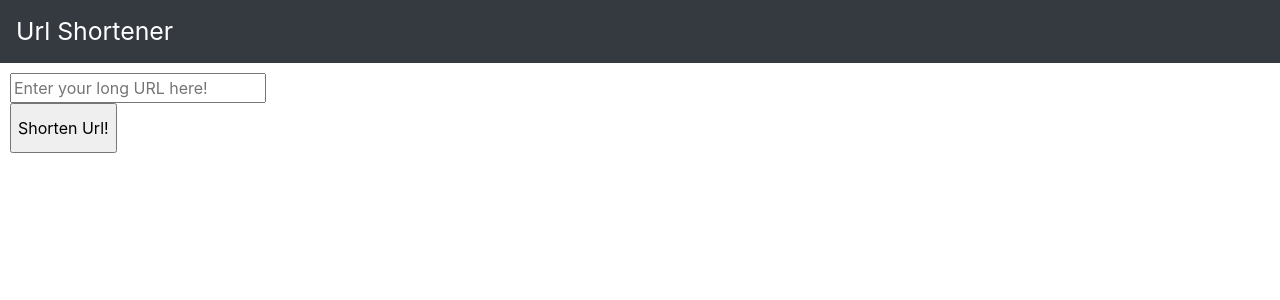
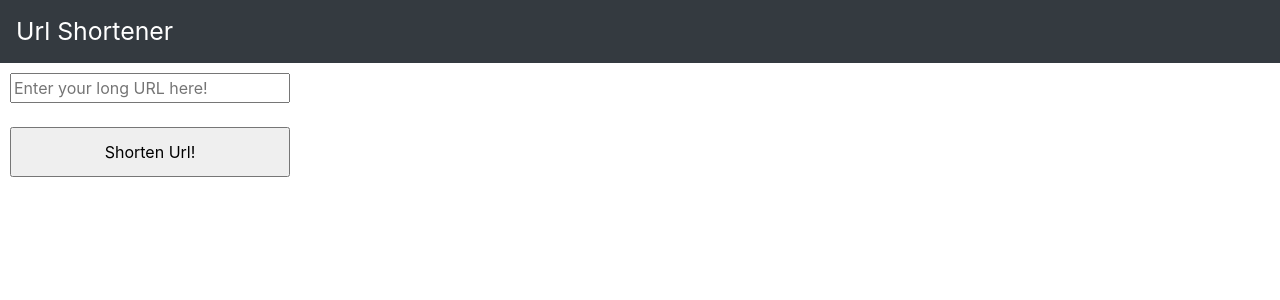
Before and after one commit to Kanosakl/urlshortener, a React (Vite) app: page / in a window 1280 px wide. Shown: the top 300 px of the page. Built offline with nearby package versions, Linux system fonts and the light colour scheme.

Commit message:
Added flexbox to PC browser media

```diff
--- a/src/index.css
+++ b/src/index.css
@@ -4,7 +4,10 @@
 }
 
 .urlshortener {
-    padding: 10px 10px 10px 10px;
+    padding: 10px 10px 0px 10px;
+    width: 300px;
+    display:flex;
+    flex-direction: column;
 }
 
 input[type="button"] {
@@ -13,8 +16,7 @@ input[type="button"] {
 
 @media only screen and (max-width: 600px) {
     .urlshortener {
-        display: flex;
-        flex-direction: column;
+        width:initial;
     }
 
     .urlshortener-clipboard {
```
